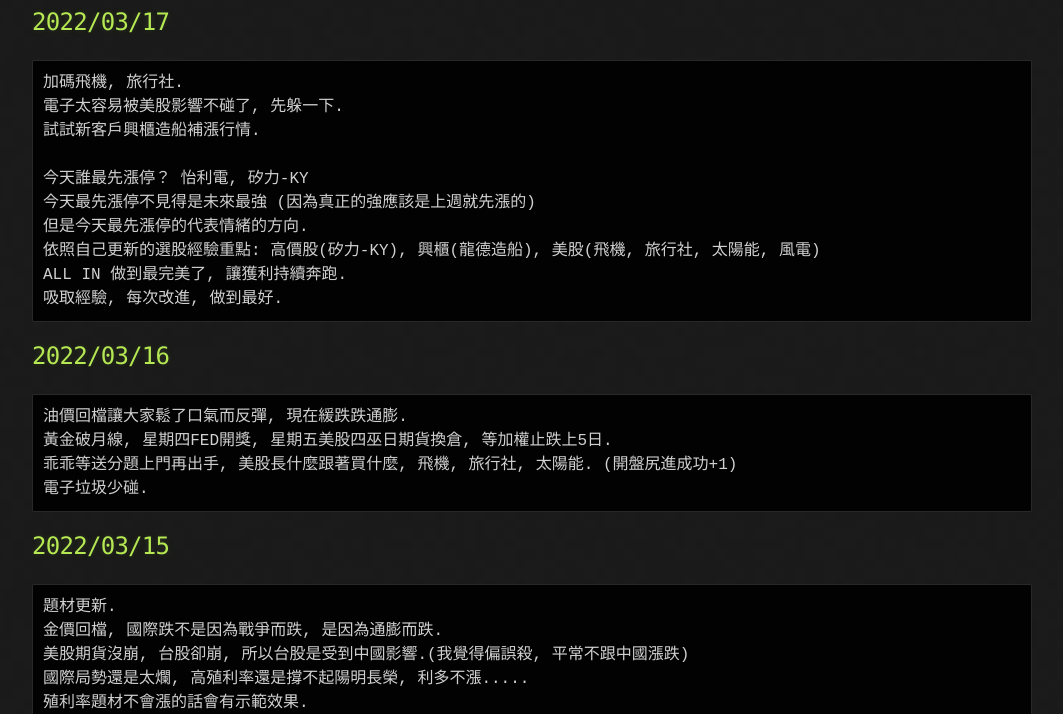
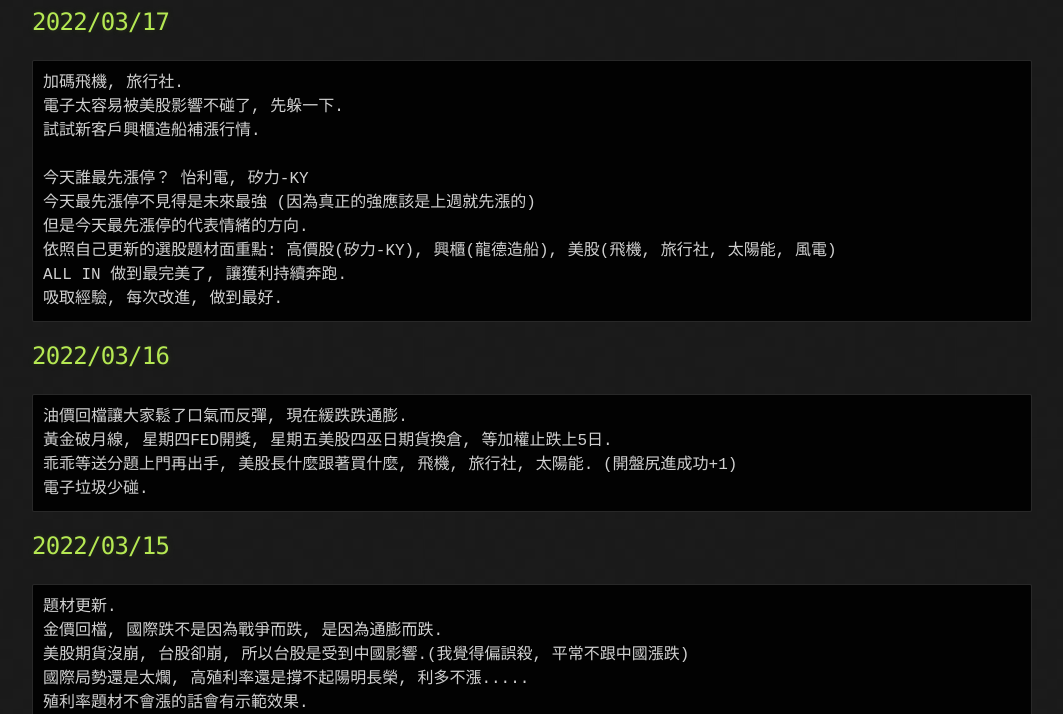
Before and after one commit to lepg5487/Stock_God, a Jekyll site: the page built from index.md, in a window 1280 px wide and 900 px high, scrolled down 440 px, cut to the strip 186-900 px from the top of the window. Shown: the whole strip, without its empty margins (108-1171 px from the left). Built offline with Jekyll 4.4.1, drawn with Linux system fonts in a browser that asks for light colours; our own code applies the rules of GitHub Pages for plain Markdown files; some of the changed lines change nothing that is shown.

Commit message:
Update index.md

````diff
--- a/index.md
+++ b/index.md
@@ -17,7 +17,7 @@ layout: testlayouts
 今天誰最先漲停？ 怡利電, 矽力-KY
 今天最先漲停不見得是未來最強 (因為真正的強應該是上週就先漲的)
 但是今天最先漲停的代表情緒的方向.
-依照自己更新的選股經驗重點: 高價股(矽力-KY), 興櫃(龍德造船), 美股(飛機, 旅行社, 太陽能, 風電)
+依照自己更新的選股題材面重點: 高價股(矽力-KY), 興櫃(龍德造船), 美股(飛機, 旅行社, 太陽能, 風電)
 ALL IN 做到最完美了, 讓獲利持續奔跑.
 吸取經驗, 每次改進, 做到最好.
 ```
````
